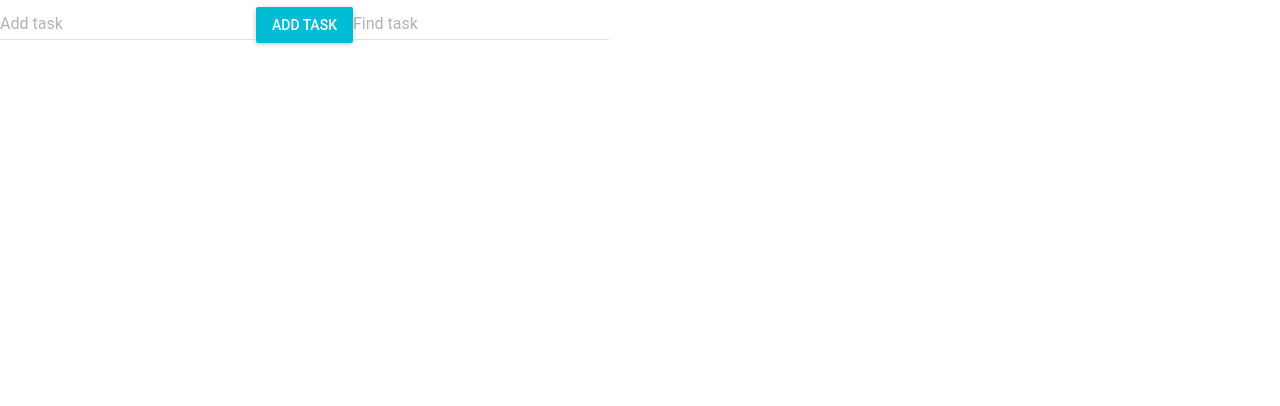
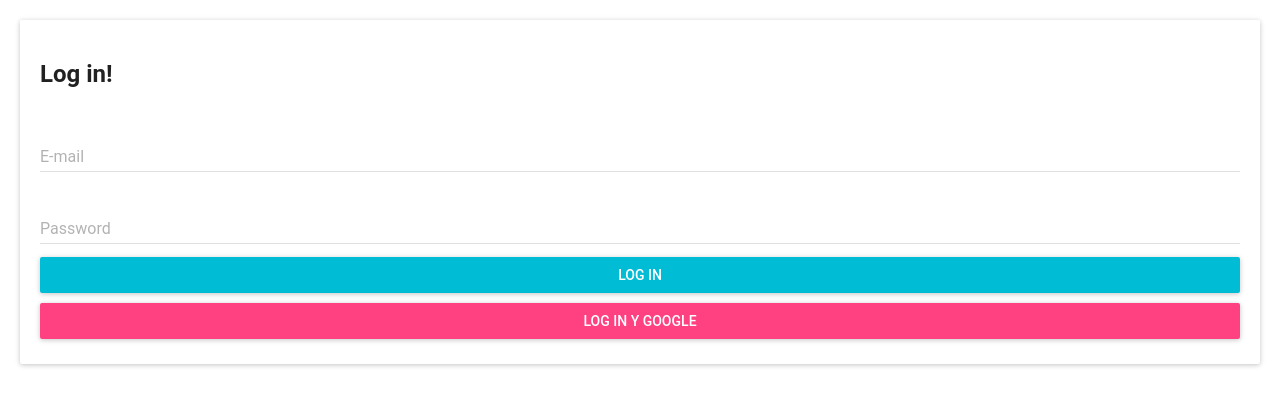
Before and after one commit to DawidKurkiewicz/todo-list-redux, a React (Create React App) app: page / in a window 1280 px wide. Shown: the top 406 px of the page. Built offline with nearby package versions, Linux system fonts and the light colour scheme; no server answers.

Commit message:
copied log in files form my own repository to this project

```diff
--- a/src/App.js
+++ b/src/App.js
@@ -1,12 +1,15 @@
 import React from 'react'
 import ToDo from './Todo'
+import Auth from './Auth'
+
 
 
 
 const App = props => (
-  <div>
-    < ToDo />
-  </div>
+  <Auth>
+    <ToDo />
+  </Auth>
+
 )
 
 export default App
--- /dev/null
+++ b/src/Auth/Auth.js
@@ -0,0 +1,88 @@
+import React from 'react'
+import FloatingActionButton from 'material-ui/FloatingActionButton'
+
+
+import Forms from './Forms'
+
+import { connect } from 'react-redux'
+
+import {
+  initAuthChangeListeningAsyncAction,
+  logOutAsyncAction,
+  logInByGoogleAsyncAction,
+  logInAsyncAction,
+  emailChangeAction,
+  passwordChangeAction
+} from '../state/auth'
+
+class Auth extends React.Component {
+
+
+  componentDidMount() {
+    this.props._initAuthChangeListeningAsyncAction()
+  }
+
+  onEmailChangeHandler = event => {
+    this.setState({ email: event.target.value })
+  }
+  onPasswordChangeHandler = event => {
+    this.setState({ password: event.target.value })
+  }
+
+
+
+
+
+
+
+
+  render() {
+    return (
+      this.props._isUserLoggedIn ? <div>
+        <FloatingActionButton
+          style={{
+            position: 'fixed',
+            top: 10,
+            right: 10,
+            zIndex: 9999,
+            color: 'white'
+          }}
+          secondary={true}
+          onClick={this.props._logOutAsyncAction}
+        >
+          X
+          </FloatingActionButton>
+        {this.props.children}
+      </div>
+        :
+        <Forms
+          email={this.props._email}
+          onEmailChangeHandler={this.props._emailChangeAction}
+          password={this.props._password}
+          onPasswordChangeHandler={this.props._passwordChangeAction}
+          onLogInClick={this.props._logInAsyncAction}
+          onLogInByGoogleClick={this.props._logInByGoogleAsyncAction}
+        />
+    )
+  }
+}
+
+const mapStateToProps = state => ({
+  _isUserLoggedIn: state.auth.isUserLoggedIn,
+  _email: state.auth.email,
+  _password: state.auth.password
+})
+
+const mapDispatchToProps = dispatch => ({
+  _initAuthChangeListeningAsyncAction: () => dispatch(initAuthChangeListeningAsyncAction()),
+  _logOutAsyncAction: () => dispatch(logOutAsyncAction()),
+  _logInByGoogleAsyncAction: () => dispatch(logInByGoogleAsyncAction()),
+  _logInAsyncAction: () => dispatch(logInAsyncAction()),
+  _passwordChangeAction: (event) => dispatch(passwordChangeAction(event.target.value)),
+  _emailChangeAction: (event) => dispatch(emailChangeAction(event.target.value))
+})
+
+export default connect(
+  mapStateToProps,
+  mapDispatchToProps
+)(Auth)
--- /dev/null
+++ b/src/Auth/Forms.js
@@ -0,0 +1,47 @@
+import React from 'react'
+import Paper from 'material-ui/Paper'
+import TextField from 'material-ui/TextField'
+import RaisedButton from 'material-ui/RaisedButton'
+
+const Forms = (props) => (
+  <Paper
+    style={{
+      margin: 20,
+      padding: 20
+    }}
+  >
+    <h2>Log in!</h2>
+    <TextField
+      name="email"
+      type="email"
+      floatingLabelText="E-mail"
+      value={props.email}
+      onChange={props.onEmailChangeHandler}
+      fullWidth={true}
+    />
+    <TextField
+      name="password"
+      type="password"
+      floatingLabelText="Password"
+      value={props.password}
+      onChange={props.onPasswordChangeHandler}
+      fullWidth={true}
+    />
+    <RaisedButton
+      style={{ margin: '5px 0' }}
+      label={'Log in'}
+      primary={true}
+      onClick={props.onLogInClick}
+      fullWidth={true}
+    />
+    <RaisedButton
+      style={{ margin: '5px 0' }}
+      label={'Log in y Google'}
+      secondary={true}
+      onClick={props.onLogInByGoogleClick}
+      fullWidth={true}
+    />
+  </Paper>
+)
+
+export default Forms
--- /dev/null
+++ b/src/Auth/index.js
@@ -0,0 +1 @@
+export { default } from './Auth'
--- /dev/null
+++ b/src/firebaseConfig.js
@@ -0,0 +1,16 @@
+import firebase from 'firebase'
+
+const config = {
+    apiKey: "AIzaSyDqEP7wJzYUDVeErnrCdbjlxUUFoCsQhBw",
+    authDomain: "dawid-kurkiewicz.firebaseapp.com",
+    databaseURL: "https://dawid-kurkiewicz.firebaseio.com",
+    projectId: "dawid-kurkiewicz",
+    storageBucket: "dawid-kurkiewicz.appspot.com",
+    messagingSenderId: "238182251236"
+  };
+
+firebase.initializeApp(config)
+
+export const auth = firebase.auth()
+export const database = firebase.database()
+export const googleProvider = new firebase.auth.GoogleAuthProvider()
--- /dev/null
+++ b/src/state/auth.js
@@ -0,0 +1,96 @@
+import { auth, database, googleProvider } from '../firebaseConfig'
+
+
+const LOG_IN = 'auth/LOG_IN'
+const LOG_OUT = 'auth/LOG_OUT'
+const EMAIL_CHANGE = 'auth/EMAIL_CHANGE'
+const PASSWORD_CHANGE = 'auth/PASSWORD_CHANGE'
+
+
+export const initAuthChangeListeningAsyncAction = () => (dispatch, getState) => {
+    auth.onAuthStateChanged(
+        user => {
+            if (user) {
+                dispatch(logInAction(user))
+            } else {
+                dispatch(logOutAction())
+            }
+        }
+    )
+}
+
+
+
+export const logOutAsyncAction = () => (dispatch, getState) => {
+    auth.signOut()
+}
+
+export const logInByGoogleAsyncAction = () => (dispatch, getState) => {
+    auth.signInWithPopup(googleProvider)
+}
+export const logInAsyncAction = () => (dispatch, getState) => {
+    const { auth: {email, password }} = getState()
+
+    auth.signInWithEmailAndPassword(email, password)
+        .catch(error => {
+            alert('Something is wrong! Check console for error details!')
+            console.log(error)
+        })
+}
+
+const logInAction = user => ({
+    type: LOG_IN,
+    user
+})
+
+const logOutAction = user => ({
+    type: LOG_OUT,
+    user
+})
+
+
+export const emailChangeAction = newValue => ({
+    type: EMAIL_CHANGE,
+    newValue
+})
+export const passwordChangeAction = newValue => ({
+    type: PASSWORD_CHANGE,
+    newValue
+})
+
+
+const INITIAL_STATE = {
+    isUserLoggedIn: false,
+    email: '',
+    password: '',
+    user: null
+}
+
+export default (state = INITIAL_STATE, action) => {
+    switch (action.type) {
+        case LOG_IN:
+            return {
+                ...state,
+                isUserLoggedIn: true,
+                user: action.user
+            }
+        case LOG_OUT:
+            return {
+                ...state,
+                isUserLoggedIn: false,
+                user: null
+            }
+        case EMAIL_CHANGE:
+            return {
+                ...state,
+                email: action.newValue
+            }
+        case PASSWORD_CHANGE:
+            return {
+                ...state,
+                password: action.newValue
+            }
+        default:
+            return state
+    }
+}
--- /dev/null
+++ b/src/state/toDo.js
@@ -0,0 +1,12 @@
+const INITIAL_STATE = {
+    allToDos: [],
+    visibleToDos: [],
+    filterToDo: '',
+    newToDo: ''
+}
+ export default (state=INITIAL_STATE, action) => {
+    switch (action.type) {
+        default:
+        return state
+    }
+}
```
Also changed, not shown: src/store.js (+15 -2 lines).
